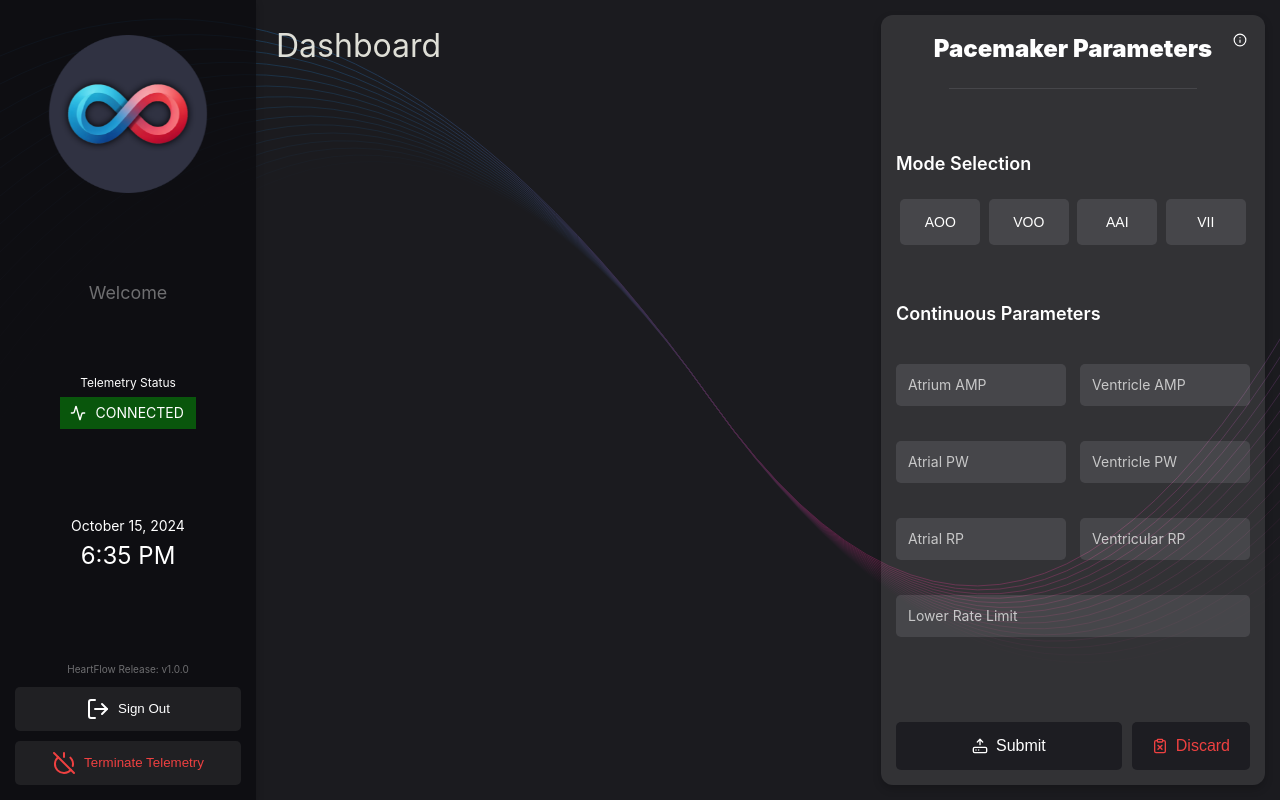
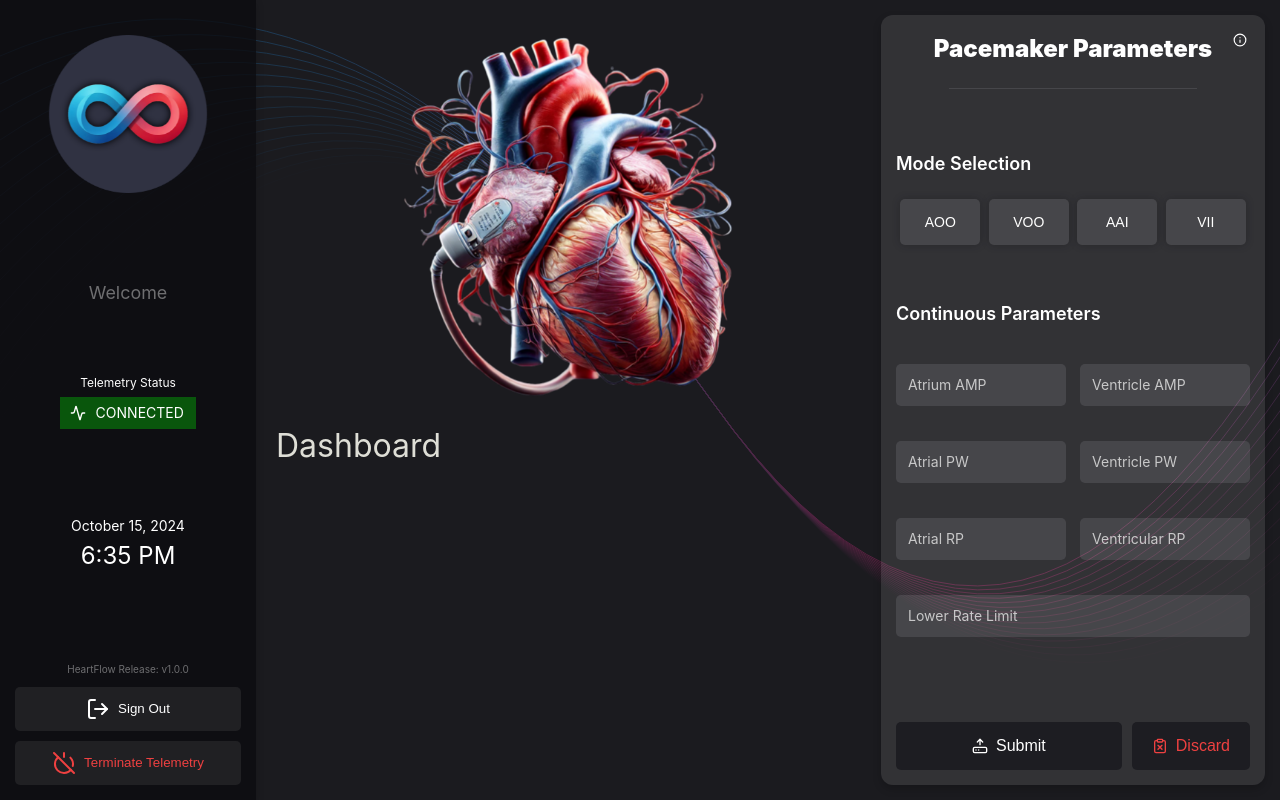
Before and after one commit to andrewderango/HeartFlow, a React (Vite) app in the folder dcm/src/renderer/: page /#/dashboard in a window 1280 px wide. Built offline with nearby package versions, Linux system fonts and the light colour scheme.

Commit message:
add beating heart

```diff
--- a/dcm/src/renderer/src/pages/Dashboard/Dashboard.css
+++ b/dcm/src/renderer/src/pages/Dashboard/Dashboard.css
@@ -17,6 +17,42 @@
   opacity: 0;
   transform: translateY(-10px);
   animation: fadeIn 0.75s ease-out forwards;
+}
+
+@keyframes beat {
+  0%, 100% {
+    transform: scale(1);
+  }
+  50% {
+    transform: scale(1.05);
+  }
+}
+
+@keyframes realisticBeat {
+  0%, 5% {
+    transform: scale(1);
+  }
+  10%, 15% {
+    transform: scale(1.05);
+  }
+  20%, 25% {
+    transform: scale(1);
+  }
+  30%, 35% {
+    transform: scale(1.05);
+  }
+  40%, 100% {
+    transform: scale(1);
+  }
+}
+
+.pacemaker-heart {
+  display: block;
+  margin: 0 auto;
+  width: 400px;
+  height: auto;
+  padding: 10px;
+  animation: realisticBeat 2s infinite
 }
 
 .sidebar {
@@ -304,6 +340,7 @@ input:focus + label {
   padding: 15px 0px;
   font-size: 14px;
   width: 22.5%;
+  box-shadow: 0 0 8px rgba(0, 0, 0, 0.2);
   transition: ease-in-out 0.3s;
 }
 
@@ -313,8 +350,9 @@ input:focus + label {
 }
 
 .mode-button.selected {
-  background: linear-gradient(135deg, rgba(31, 138, 219, 0.50), rgba(244, 42, 140, 0.50));
+  background: linear-gradient(135deg, rgba(31, 138, 219, 0.60), rgba(244, 42, 140, 0.60));
   font-weight: bold;
+  box-shadow: 0 0 8px rgba(0, 0, 0, 0.4);
   transition: ease-in-out 0.3s;
 }
 
--- a/dcm/src/renderer/src/pages/Dashboard/Dashboard.tsx
+++ b/dcm/src/renderer/src/pages/Dashboard/Dashboard.tsx
@@ -4,6 +4,7 @@ import TerminateButton from '../../components/Terminate/Terminate'
 import { useUser } from '../../context/UserContext'
 import { Activity, HardDriveUpload, ClipboardX, Info } from 'lucide-react'
 import heartflowLogo from '../../assets/heartflow.png'
+import pacemakerHeart from '../../assets/pacemaker-heart.png'
 import './Dashboard.css'
 
 function Dashboard(): JSX.Element {
@@ -82,9 +83,8 @@ function Dashboard(): JSX.Element {
         </div>
       </div>
       <div className="main-content">
+        <img alt="pacemaker heart" className="pacemaker-heart" src={pacemakerHeart} />
         <h1>Dashboard</h1>
-        {user && <p>Welcome, {user.username}!</p>}
-        {user && <p>Your serial number is {user.serialNumber}</p>}
       </div>
       <div className="right-sidebar">
         <div className="help-button-container">
```
Also changed, not shown: dcm/src/renderer/src/assets/pacemaker-heart.png (added).
